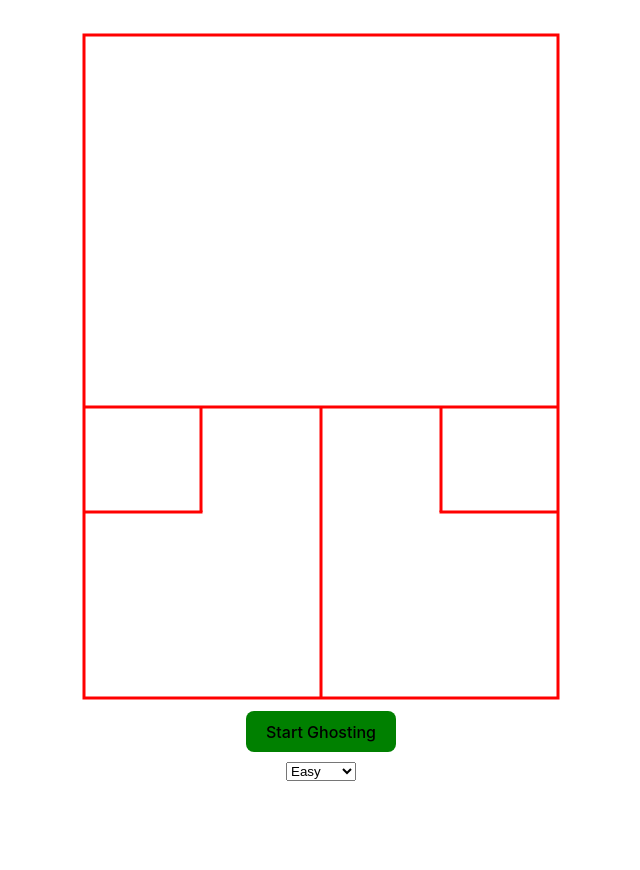
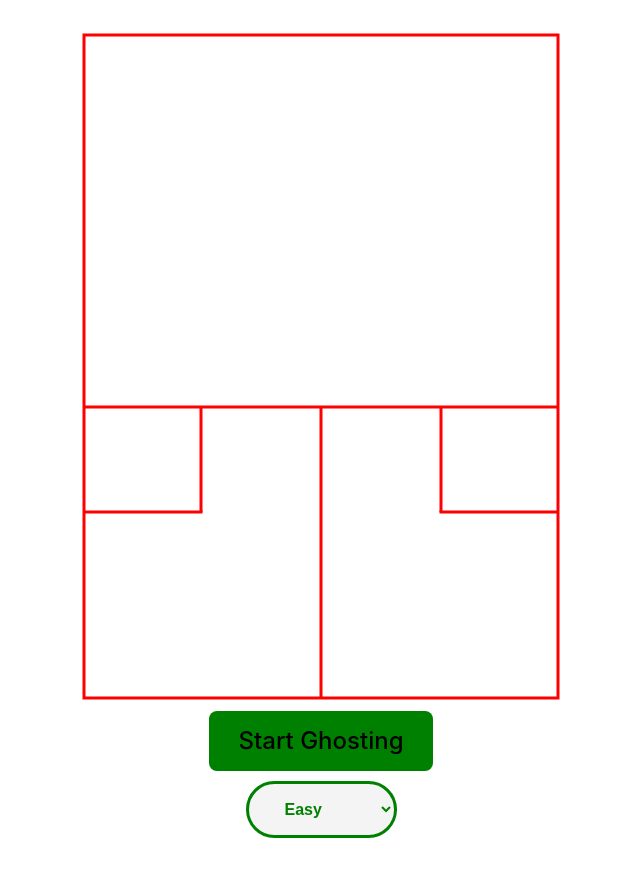
Before and after one commit to ChrisLoucaides/squash-ghosting, a Vue app: page / in a window 1280 px wide. Shown: the whole page, without its empty margins (319-959 px from the left). Before the commit the page ends 814 px from the top, so only its background shows below. Built offline with nearby package versions, Linux system fonts and the light colour scheme.

Commit message:
styling changes to difficulty selector

```diff
--- a/src/components/SquashCourt.vue
+++ b/src/components/SquashCourt.vue
@@ -21,7 +21,7 @@
     Stop Ghosting
   </button>
   <br>
-  <select v-model="difficulty">
+  <select v-model="difficulty" :class="difficultyClass">
     <option value="easy">Easy</option>
     <option value="medium">Medium</option>
     <option value="hard">Hard</option>
@@ -47,7 +47,19 @@ export default {
         case 'hard':
           return 1500;
         default:
-          return 3000;
+          return 3000; // Easy
+      }
+    },
+    difficultyClass() {
+      switch (this.difficulty) {
+        case 'easy':
+          return 'easy';
+        case 'medium':
+          return 'medium';
+        case 'hard':
+          return 'hard';
+        default:
+          return '';
       }
     }
   },
@@ -91,6 +103,10 @@ export default {
   align-items: center;
 }
 
+button {
+  font-size: 1.5em;
+}
+
 button, select {
   margin-top: 10px;
 }
@@ -109,4 +125,32 @@ button, select {
 .stop {
   background-color: #57010e;
 }
+
+select {
+  margin-top: 10px;
+  padding: 1em 2em;
+  border: none;
+  border-radius: 30px;
+  background-color: #f4f4f4;
+  font-size: 1em;
+  font-weight: bold;
+  color: #333;
+  outline: none;
+  cursor: pointer;
+}
+
+.easy {
+  color: green;
+  border: 3px solid green;
+}
+
+.medium {
+  color: orange;
+  border: 3px solid orange;
+}
+
+.hard {
+  color: red;
+  border: 3px solid red;
+}
 </style>
```
